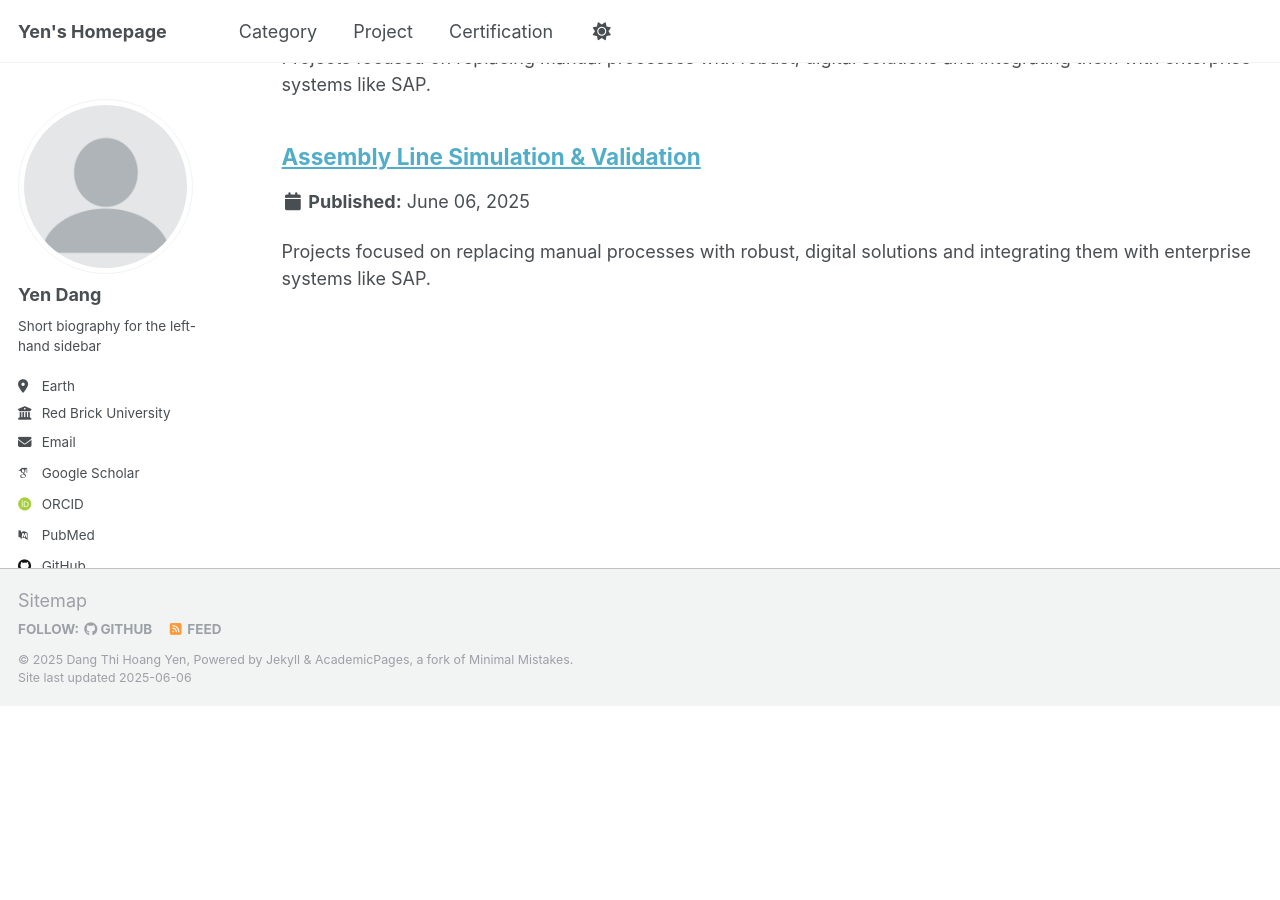
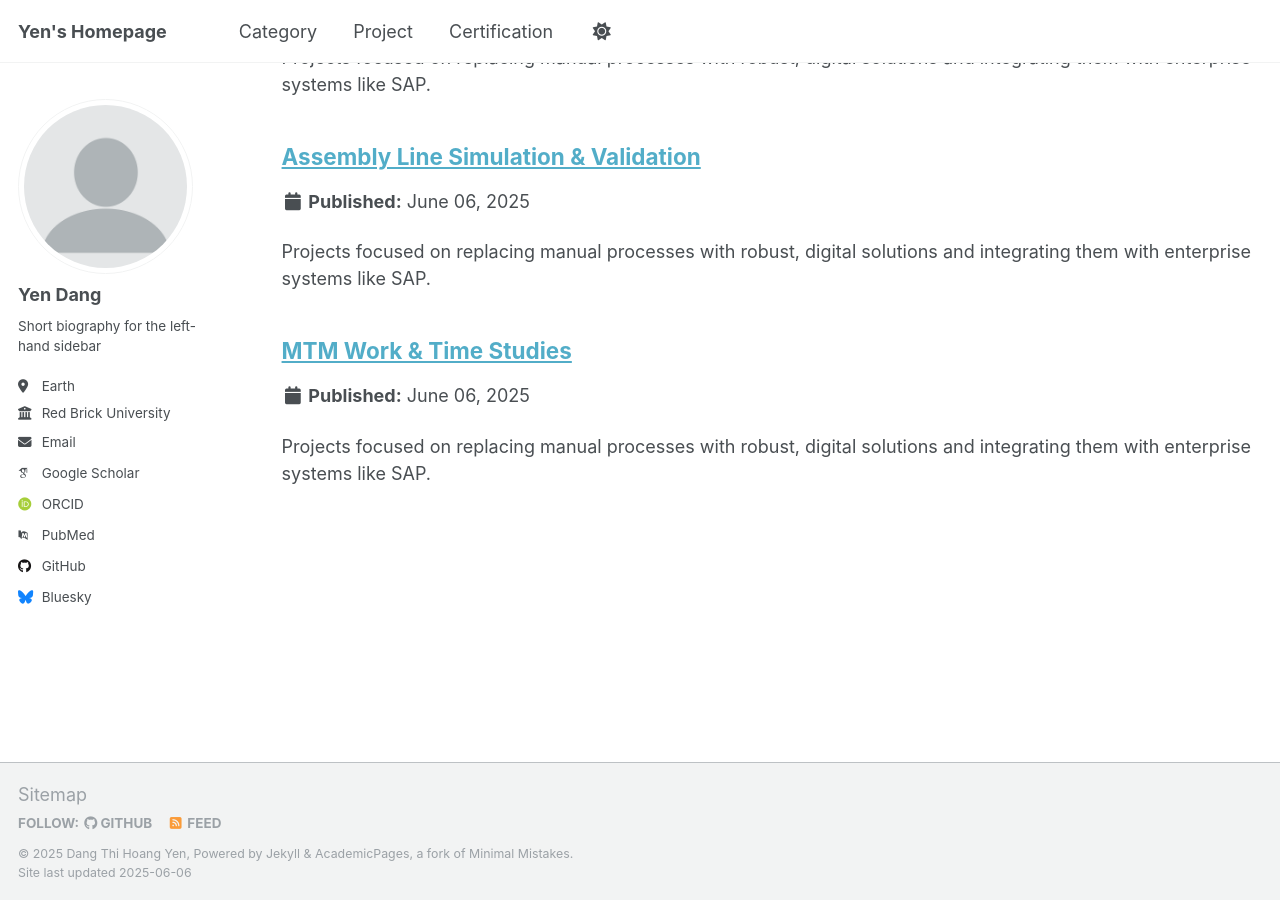
Before and after one commit to yen010390/yen010390.github.io, a Jekyll site: the page built from _pages/project.md, in a window 1280 px wide and 900 px high, scrolled down 1001 px. Built offline with Jekyll 4.4.1, drawn with Linux system fonts in a browser that asks for light colours; some web fonts are replaced; before the commit the page ends 1707 px from its top, so only the background shows below that.

Commit message:
Update p7.md

```diff
--- a/_project/p7.md
+++ b/_project/p7.md
@@ -1 +1,8 @@
-Assembly Line Simulation & Validation
+---
+title: "MTM Work & Time Studies"
+excerpt: "Projects focused on replacing manual processes with robust, digital solutions and integrating them with enterprise systems like SAP."
+collection: project
+category: "Category 2: Process Digitalization & SAP Integration"
+---
+
+# MTM Work & Time Studies
```
